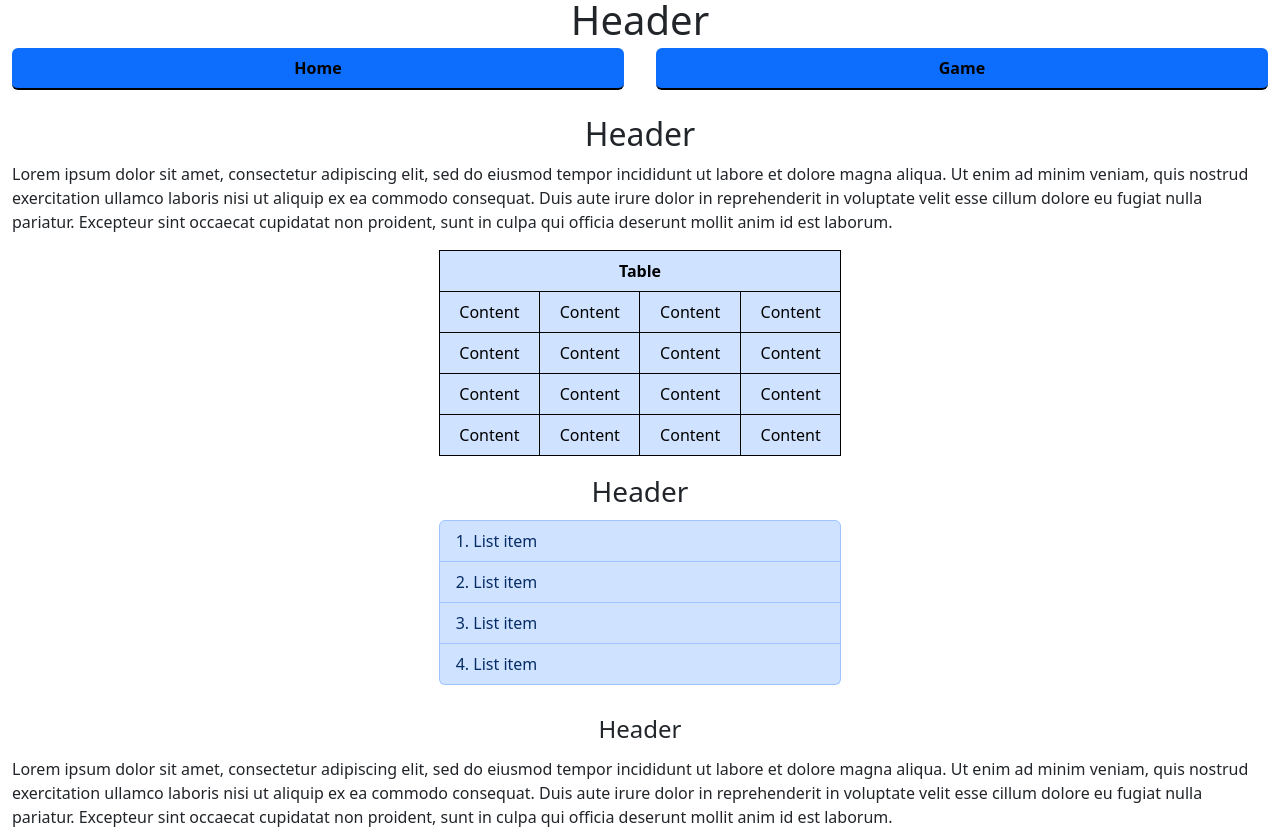
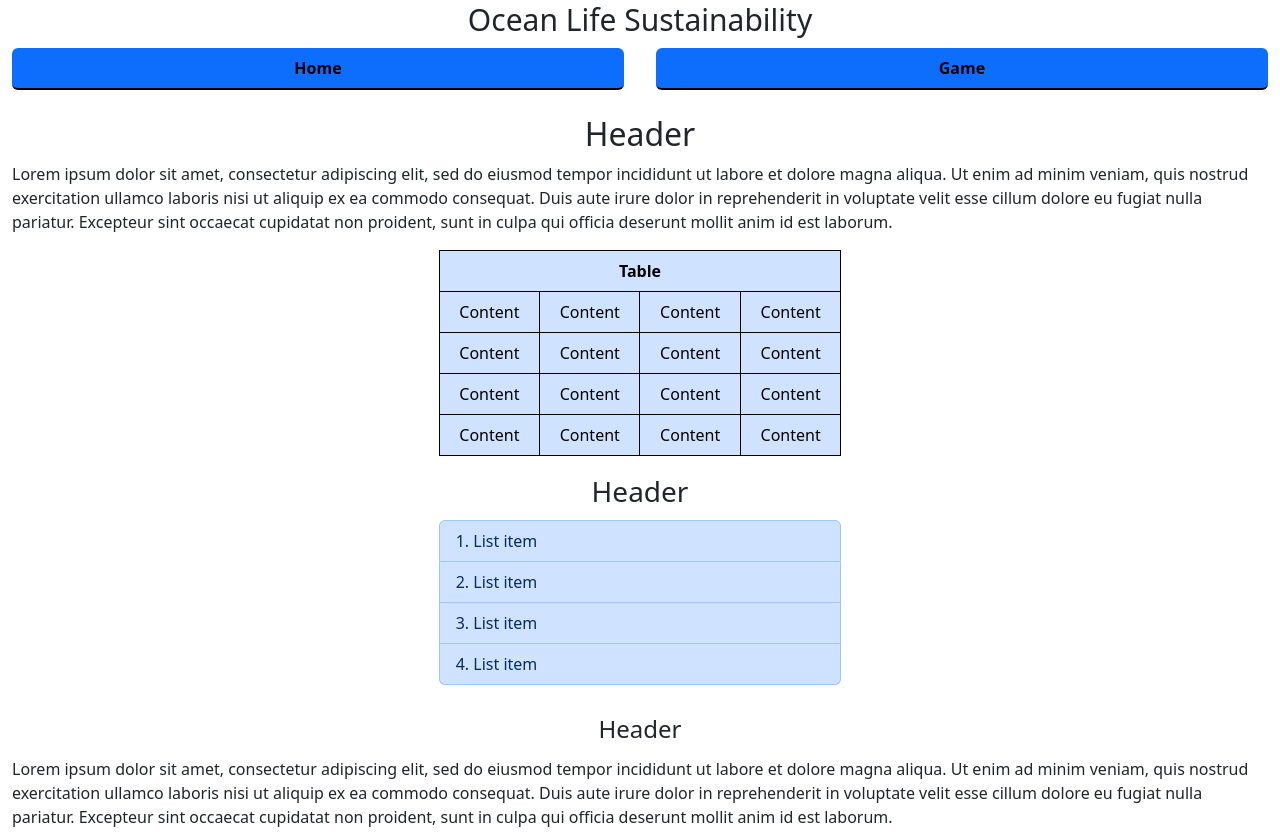
Before and after one commit to TomBrophy101/sustainability, a plain HTML site: page gallery.html in a window 1280 px wide. Shown: the top 832 px of the page. Drawn offline with nearby package versions, Linux system fonts and the light colour scheme; files that its build step writes are made by us from their sources.

Commit message:
update files

```diff
--- /dev/null
+++ b/CSS/gallery.css
@@ -0,0 +1,30 @@
+body {
+	height: 100%;
+	width: 100%;
+}
+
+.table th {
+	text-align: center;
+}
+
+table, tr, th, td {
+	border: 1px solid black;
+}
+
+@media screen and (min-width: 250px) {
+	h1 {
+		font-size: 0.625rem;
+	}
+}
+
+@media screen and (min-width: 500px) {
+	h1 {
+		font-size: 1.25rem;
+	}
+}
+
+@media screen and (min-width: 750px) {
+	h1 {
+		font-size: 1.875rem;
+	}
+}
--- /dev/null
+++ b/CSS/game.css
@@ -0,0 +1,30 @@
+body {
+	height: 100%;
+	width: 100%;
+}
+
+.table th {
+	text-align: center;
+}
+
+table, tr, th, td {
+	border: 1px solid black;
+}
+
+@media screen and (min-width: 250px) {
+	h1 {
+		font-size: 0.625rem;
+	}
+}
+
+@media screen and (min-width: 500px) {
+	h1 {
+		font-size: 1.25rem;
+	}
+}
+
+@media screen and (min-width: 750px) {
+	h1 {
+		font-size: 1.875rem;
+	}
+}
--- /dev/null
+++ b/CSS/styles.css
@@ -0,0 +1,30 @@
+body {
+	height: 100%;
+	width: 100%;
+}
+
+.table th {
+	text-align: center;
+}
+
+table, tr, th, td {
+	border: 1px solid black;
+}
+
+@media screen and (min-width: 250px) {
+	h1 {
+		font-size: 0.625rem;
+	}
+}
+
+@media screen and (min-width: 500px) {
+	h1 {
+		font-size: 1.25rem;
+	}
+}
+
+@media screen and (min-width: 750px) {
+	h1 {
+		font-size: 1.875rem;
+	}
+}
--- a/Gallery Page/styles.css
+++ /dev/null
@@ -1,23 +0,0 @@
-body {
-	height: 100%;
-	width: 100%;
-}
-
-.table th {
-	text-align: center;
-}
-
-table, tr, th, td {
-	border: 1px solid black;
-}
-
-@media screen and (max-width: 250px) {
-}
-
-@media screen and (max-width: 500px) {
-
-}
-
-@media screen and (max-width: 750px) {
-
-}
--- a/Game Page/styles.css
+++ /dev/null
@@ -1,23 +0,0 @@
-body {
-	height: 100%;
-	width: 100%;
-}
-
-.table th {
-	text-align: center;
-}
-
-table, tr, th, td {
-	border: 1px solid black;
-}
-
-@media screen and (max-width: 250px) {
-}
-
-@media screen and (max-width: 500px) {
-
-}
-
-@media screen and (max-width: 750px) {
-
-}
--- a/Home Page/styles.css
+++ /dev/null
@@ -1,23 +0,0 @@
-body {
-	height: 100%;
-	width: 100%;
-}
-
-.table th {
-	text-align: center;
-}
-
-table, tr, th, td {
-	border: 1px solid black;
-}
-
-@media screen and (max-width: 250px) {
-}
-
-@media screen and (max-width: 500px) {
-
-}
-
-@media screen and (max-width: 750px) {
-
-}
--- a/gallery.html
+++ b/gallery.html
@@ -8,7 +8,7 @@
 		<meta name="author" content="Tom Brophy">
 		<meta name="viewport" content="width=device-width, initial-scale=1.0">
 		<link href="https://cdn.jsdelivr.net/npm/bootstrap@5.3.2/dist/css/bootstrap.min.css" rel="stylesheet" integrity="sha384-T3c6CoIi6uLrA9TneNEoa7RxnatzjcDSCmG1MXxSR1GAsXEV/Dwwykc2MPK8M2HN" crossorigin="anonymous">
-		<link rel="stylesheet" href="styles.css">
+		<link rel="stylesheet" type="text/css" href="css/gallery.css">
 		<script src="https://cdn.jsdelivr.net/npm/bootstrap@5.3.2/dist/js/bootstrap.min.js" integrity="sha384-BBtl+eGJRgqQAUMxJ7pMwbEyER4l1g+O15P+16Ep7Q9Q+zqX6gSbd85u4mG4QzX+" crossorigin="anonymous"></script>
 		<script type="text/javascript" src="JavaScript/gallery.js"></script>
 		<script src="https://kit.fontawesome.com/5ab0ce990c.js" crossorigin="anonymous"></script>
@@ -19,7 +19,7 @@
 			<!-- This is the first header -->
 			<div class="position-relative">
 				<div class="position-absolute top-100 start-50 translate-middle">
-					<h1>Header</h1>
+					<h1>Ocean Life Sustainability</h1>
 				</div>
 				<br>
 			</div>
```
Also changed, not shown: game.html (+2 -2 lines), index.html (+2 -2 lines).
